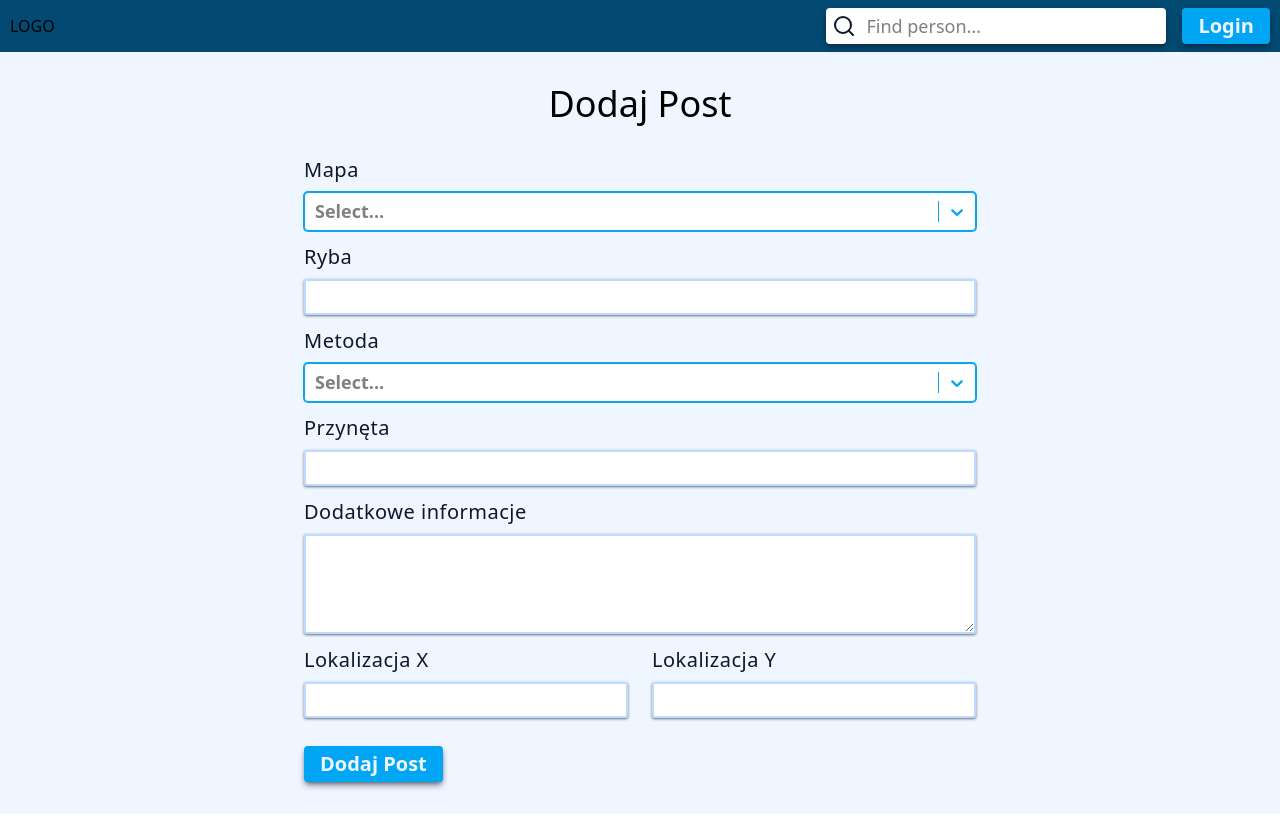
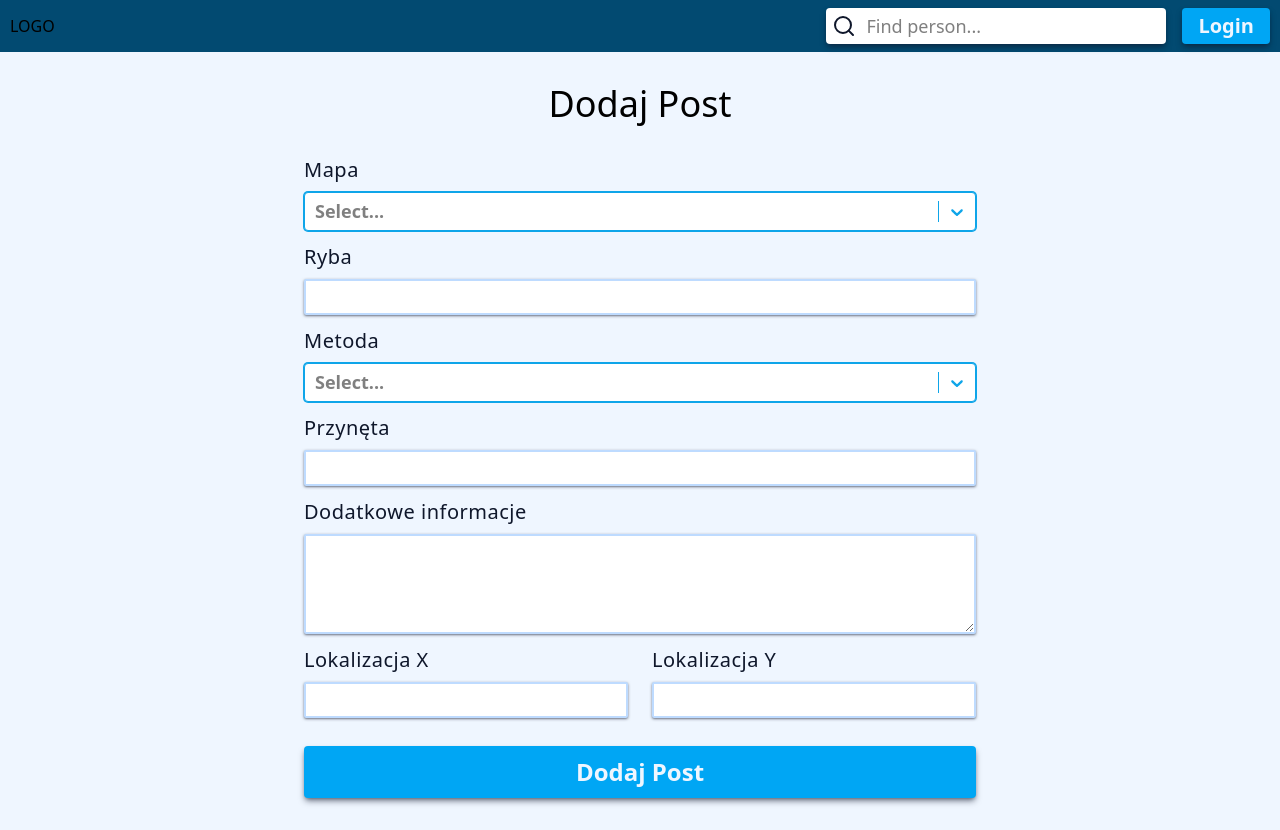
Before and after one commit to Borzyn/FishSpotter, a React (Vite) app in the folder pracainzynierska.client/: page /addpost in a window 1280 px wide. Built offline with nearby package versions, Linux system fonts and the light colour scheme.

Commit message:
feat: add post button styles

```diff
--- a/pracainzynierska.client/src/components/Button/Button.tsx
+++ b/pracainzynierska.client/src/components/Button/Button.tsx
@@ -16,6 +16,8 @@ function Button({ children, buttonType, type, onClick, isDisable }: IButton) {
       "cursor-pointer bg-sky-500 text-blue-50 text-lg font-semibold px-4 py-1 rounded-sm shadow-md transition-colors duration-500 shadow-slate-900/50 hover:bg-sky-600 active:bg-sky-700 lg:text-xl";
   } else if (type === "secondary") {
     classType = `bg-transparent text-2xl py-0.5 cursor-pointer border-2 border-sky-900 rounded-sm text-sky-900  font-semibold px-4 shadow-md  shadow-slate-900/50 transition-colors duration-500  hover:border-sky-800 active:bg-sky-900 lg:text-xl`;
+  } else if (type === "full") {
+    classType = `cursor-pointer bg-sky-500 text-blue-50 text-2xl font-semibold px-4 py-2.5 rounded-sm shadow-md transition-colors duration-500 shadow-slate-900/50 hover:bg-sky-600 active:bg-sky-700 lg:text-2xl w-full`;
   }
 
   return (
--- a/pracainzynierska.client/src/features/AddPost/AddPost.tsx
+++ b/pracainzynierska.client/src/features/AddPost/AddPost.tsx
@@ -183,7 +183,7 @@ function AddPost() {
         </div>
       </div>
 
-      <Button type="primary" buttonType="submit">
+      <Button type="full" buttonType="submit">
         Dodaj Post
       </Button>
     </form>
```
